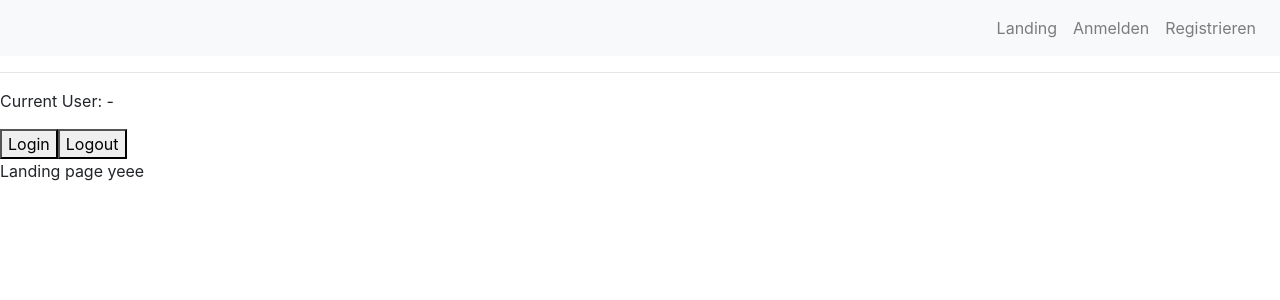
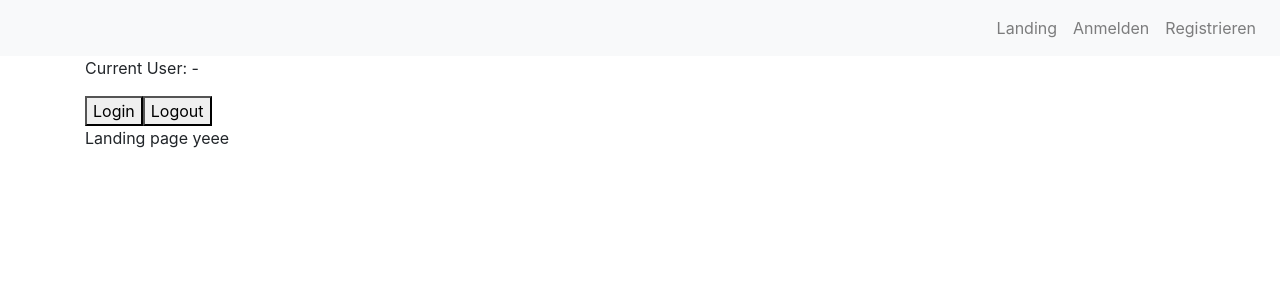
Before and after one commit to s7evinkelevra/woke-customer-timer, a React (Create React App) app: page / in a window 1280 px wide. Shown: the top 300 px of the page. Built offline with nearby package versions, Linux system fonts and the light colour scheme; no server answers.

Commit message:
added bootstrap container

```diff
--- a/src/components/App.js
+++ b/src/components/App.js
@@ -1,9 +1,10 @@
 import React from 'react';
 import firebase from 'firebase/app';
 import { useAuthState } from 'react-firebase-hooks/auth';
+import { BrowserRouter as Router, Route } from 'react-router-dom';
+import { Container } from 'react-bootstrap'
 
 import { userContext } from './userContext';
-import { BrowserRouter as Router, Route } from 'react-router-dom';
 
 import * as ROUTES from '../config/routes';
 
@@ -12,6 +13,7 @@ import Landing from './Landing';
 import SignUp from './Auth/SignUp';
 import SignIn from './Auth/SignIn';
 import Home from './Home';
+
 
 
 const login = () => {
@@ -30,12 +32,13 @@ function App() {
   return (
     <userContext.Provider
       value={{
-        user:user,
-        loading
+        user: user,
+        loading,
+        error
       }}>
       <Router>
         <Navigation />
-        <hr />
+        <Container>
           <p>
             Current User: {user?.email} - {user?.uid}
           </p>
@@ -46,7 +49,7 @@ function App() {
           <Route path={ROUTES.SIGN_UP} component={SignUp} />
           <Route path={ROUTES.SIGN_IN} component={SignIn} />
           <Route path={ROUTES.HOME} component={Home} />
-
+        </Container>
       </Router>
     </userContext.Provider>
   );
```
Lines whose indentation alone changed are shown as unchanged.
